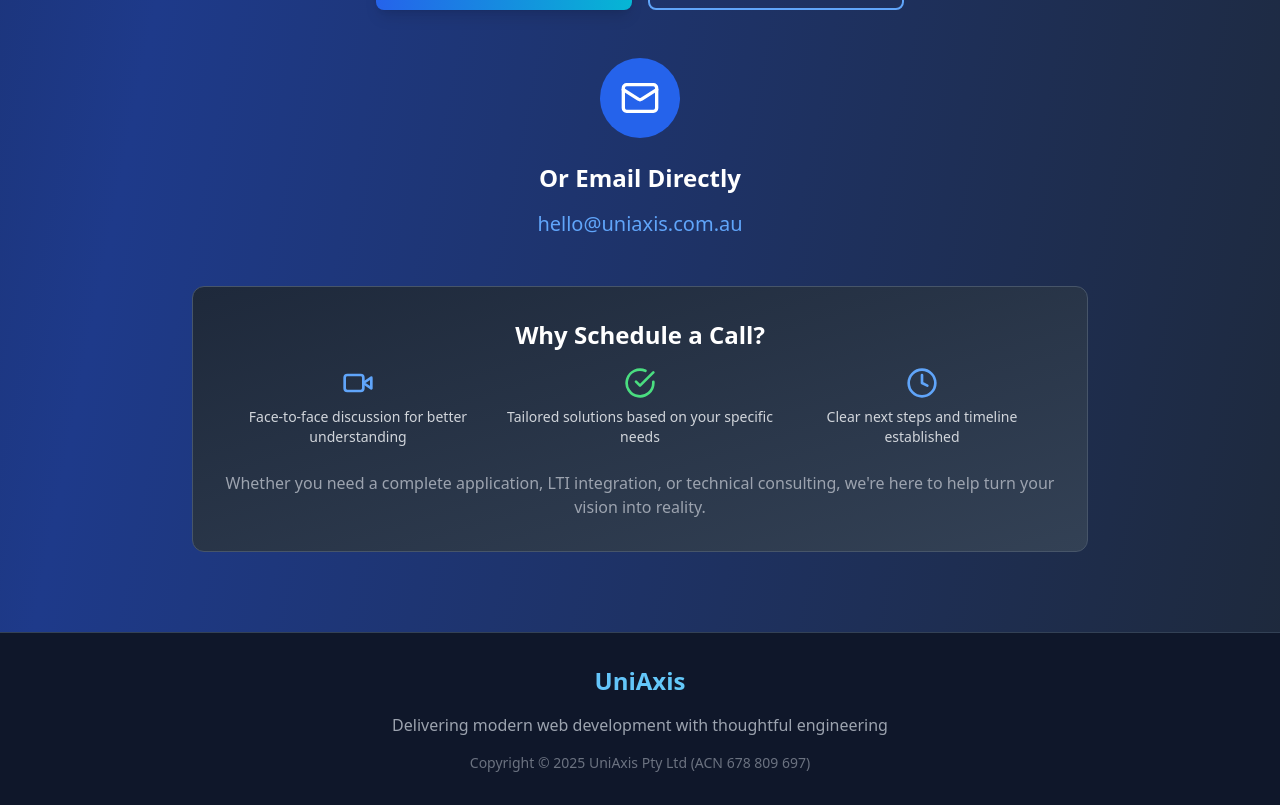
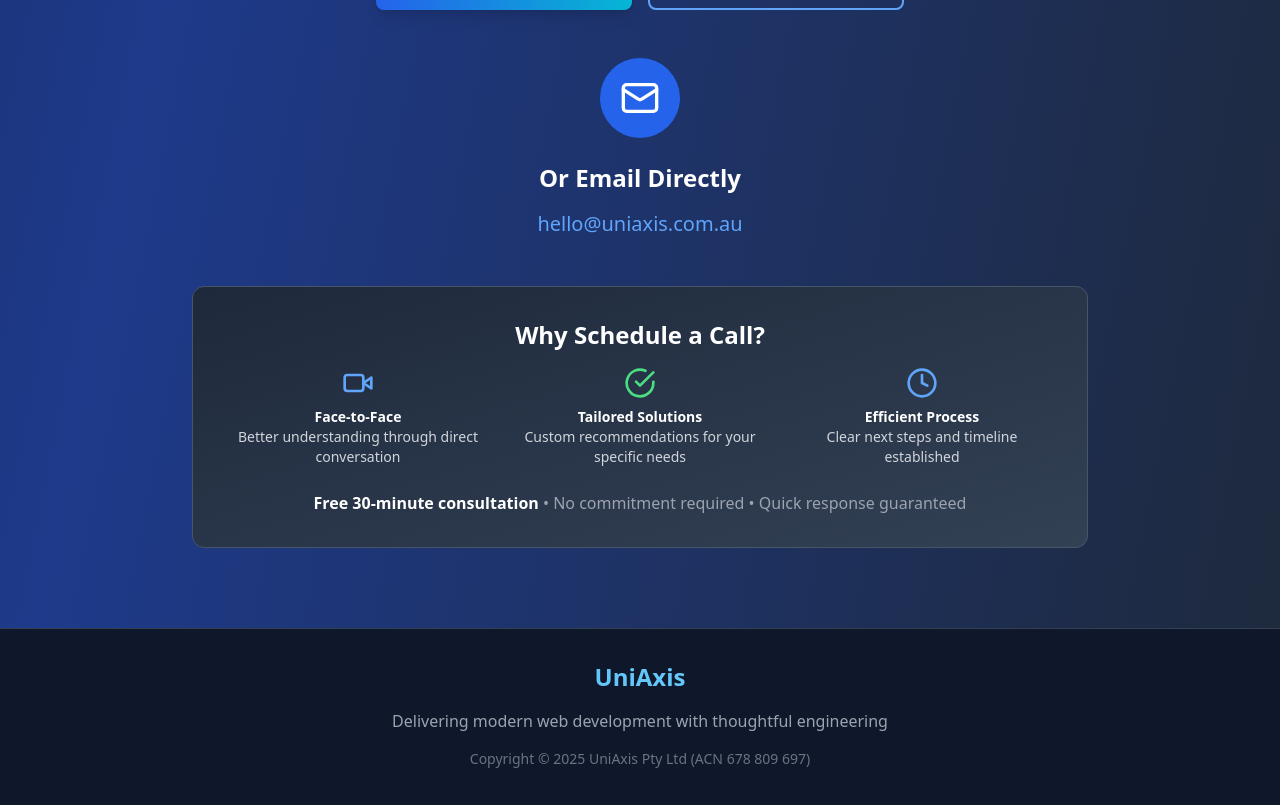
Before and after one commit to hemachand1989/uniaxis-website, a React (Vite) app: page / in a window 1280 px wide. Shown: the part 5742-6547 px from the top of the page. Built offline with nearby package versions, Linux system fonts and the light colour scheme.

Commit message:
Update ContactSection with proper Calendly integration and enhanced UX

```diff
--- a/src/components/sections/ContactSection.tsx
+++ b/src/components/sections/ContactSection.tsx
@@ -65,29 +65,13 @@
         event: 'calendly_meeting_clicked',
         meeting_type: 'consultation',
         project_type: selectedProjectType || 'not_specified',
-        timeline: selectedTimeline || 'not_specified'
+        timeline: selectedTimeline || 'not_specified',
+        source: 'contact_modal'
       });
     }
 
+    // Open your Calendly link
     window.open('https://calendly.com/hello-uniaxis/30min', '_blank');
-    onClose();
-  };
-
-  const handleWhatsApp = () => {
-    const message = `Hi! I'm interested in discussing a ${selectedProjectType || 'project'} with UniAxis. ${selectedTimeline ? `Timeline: ${selectedTimeline}. ` : ''}When would be a good time to connect?`;
-
-    // GTM tracking
-    if (typeof window !== 'undefined' && (window as any).dataLayer) {
-      (window as any).dataLayer.push({
-        event: 'contact_method_selected',
-        contact_method: 'whatsapp',
-        project_type: selectedProjectType || 'not_specified'
-      });
-    }
-
-    // Replace with your actual WhatsApp Business number when you have one
-    const whatsappLink = `https://wa.me/61XXXXXXXXX?text=${encodeURIComponent(message)}`;
-    window.open(whatsappLink, '_blank');
     onClose();
   };
 
@@ -166,8 +150,8 @@
               <div className="flex items-center">
                 <Calendar className="w-5 h-5 mr-3" />
                 <div className="text-left">
-                  <div className="font-semibold">Schedule a Call</div>
-                  <div className="text-sm text-primary-100">Pick a time that works for you</div>
+                  <div className="font-semibold">Schedule a Meeting</div>
+                  <div className="text-sm text-primary-100">Free 30min consultation • Pick your time</div>
                 </div>
               </div>
               <ArrowRight className="w-5 h-5" />
@@ -181,37 +165,42 @@
               <div className="flex items-center">
                 <Mail className="w-5 h-5 mr-3 text-blue-400" />
                 <div className="text-left">
-                  <div className="font-semibold text-white">Send Email</div>
+                  <div className="font-semibold text-white">Send Email Instead</div>
                   <div className="text-sm text-gray-400">hello@uniaxis.com.au</div>
                 </div>
               </div>
               <ArrowRight className="w-5 h-5 text-gray-400" />
             </button>
-
-            {/* WhatsApp Option - Commented out until you add WhatsApp Business */}
-            {/*
-            <button
-              onClick={handleWhatsApp}
-              className="w-full flex items-center justify-between p-4 bg-slate-700 hover:bg-slate-600 border border-slate-600 hover:border-green-500 rounded-lg transition-all"
-            >
-              <div className="flex items-center">
-                <MessageCircle className="w-5 h-5 mr-3 text-green-400" />
-                <div className="text-left">
-                  <div className="font-semibold text-white">WhatsApp</div>
-                  <div className="text-sm text-gray-400">Quick message</div>
-                </div>
-              </div>
-              <ArrowRight className="w-5 h-5 text-gray-400" />
-            </button>
-            */}
           </div>
 
-          {/* Footer Note */}
+          {/* Benefits Section */}
           <div className="mt-6 p-4 bg-primary-600/10 border border-primary-600/20 rounded-lg">
-            <div className="flex items-center text-sm text-primary-300">
-              <Clock className="w-4 h-4 mr-2" />
-              <span><strong>Quick Response:</strong> We typically respond within 4 hours during business hours</span>
-            </div>
+            <h4 className="text-sm font-semibold text-white mb-3 flex items-center">
+              <CheckCircle className="w-4 h-4 mr-2 text-green-400" />
+              Why schedule a meeting?
+            </h4>
+            <ul className="space-y-2 text-sm text-gray-300">
+              <li className="flex items-start">
+                <div className="w-1 h-1 bg-primary-400 rounded-full mt-2 mr-3 flex-shrink-0"></div>
+                Better understanding of your specific requirements
+              </li>
+              <li className="flex items-start">
+                <div className="w-1 h-1 bg-primary-400 rounded-full mt-2 mr-3 flex-shrink-0"></div>
+                Immediate answers to your technical questions
+              </li>
+              <li className="flex items-start">
+                <div className="w-1 h-1 bg-primary-400 rounded-full mt-2 mr-3 flex-shrink-0"></div>
+                Faster project kickoff and clearer timeline
+              </li>
+            </ul>
+          </div>
+
+          {/* Response Time */}
+          <div className="mt-4 text-center">
+            <p className="text-xs text-gray-400">
+              <Clock className="w-3 h-3 inline mr-1" />
+              <strong className="text-white">Quick Response:</strong> We typically respond within 4 hours during business hours
+            </p>
           </div>
         </div>
       </div>
@@ -239,7 +228,8 @@
     if (typeof window !== 'undefined' && (window as any).dataLayer) {
       (window as any).dataLayer.push({
         event: 'calendly_direct_click',
-        location: 'contact_section'
+        location: 'contact_section',
+        meeting_type: 'consultation'
       });
     }
 
@@ -307,20 +297,28 @@
           <div className="grid grid-cols-1 sm:grid-cols-3 gap-4 mb-6">
             <div className="text-center">
               <Video className="w-8 h-8 text-primary-400 mx-auto mb-2" />
-              <div className="text-sm text-gray-300">Face-to-face discussion for better understanding</div>
+              <div className="text-sm text-gray-300">
+                <strong className="text-white">Face-to-Face</strong><br/>
+                Better understanding through direct conversation
+              </div>
             </div>
             <div className="text-center">
               <CheckCircle className="w-8 h-8 text-green-400 mx-auto mb-2" />
-              <div className="text-sm text-gray-300">Tailored solutions based on your specific needs</div>
+              <div className="text-sm text-gray-300">
+                <strong className="text-white">Tailored Solutions</strong><br/>
+                Custom recommendations for your specific needs
+              </div>
             </div>
             <div className="text-center">
               <Clock className="w-8 h-8 text-blue-400 mx-auto mb-2" />
-              <div className="text-sm text-gray-300">Clear next steps and timeline established</div>
+              <div className="text-sm text-gray-300">
+                <strong className="text-white">Efficient Process</strong><br/>
+                Clear next steps and timeline established
+              </div>
             </div>
           </div>
           <p className="text-sm sm:text-base text-gray-400">
-            Whether you need a complete application, LTI integration, or technical consulting,
-            we're here to help turn your vision into reality.
+            <strong className="text-white">Free 30-minute consultation</strong> • No commitment required • Quick response guaranteed
           </p>
         </Card>
       </div>
```
